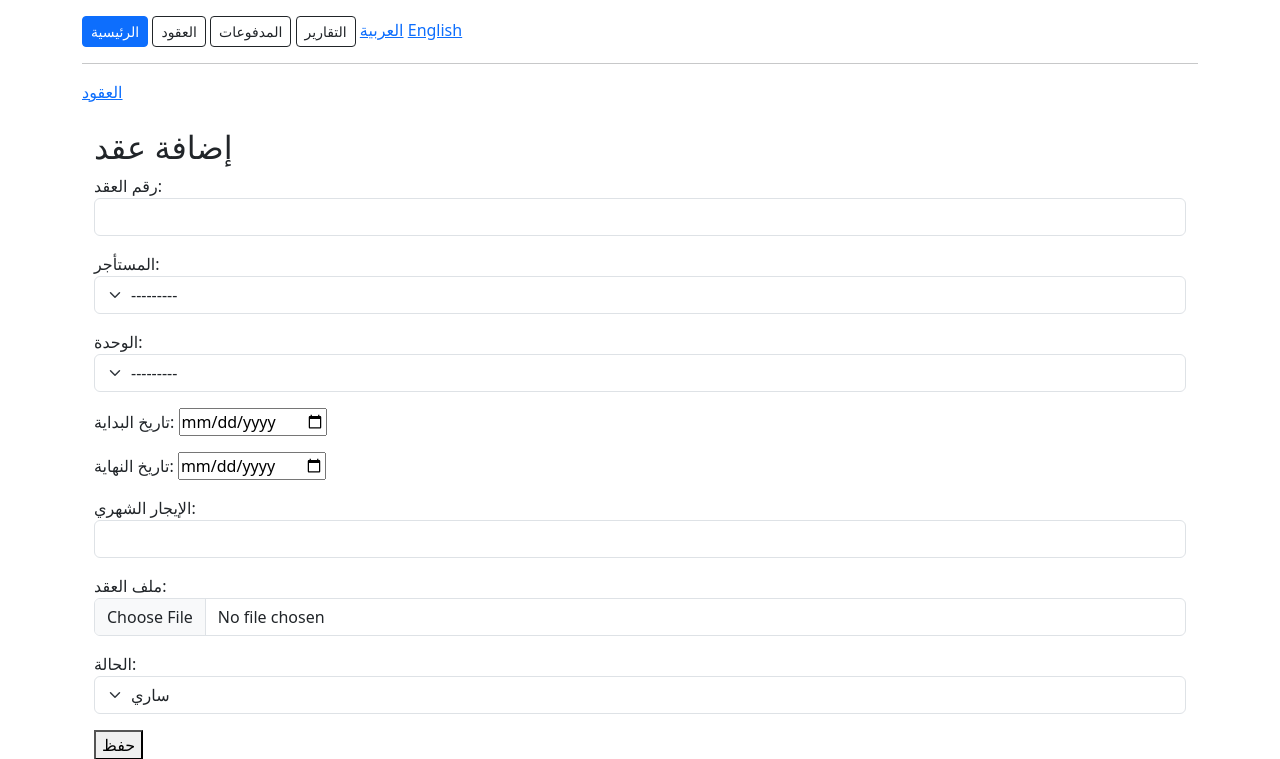
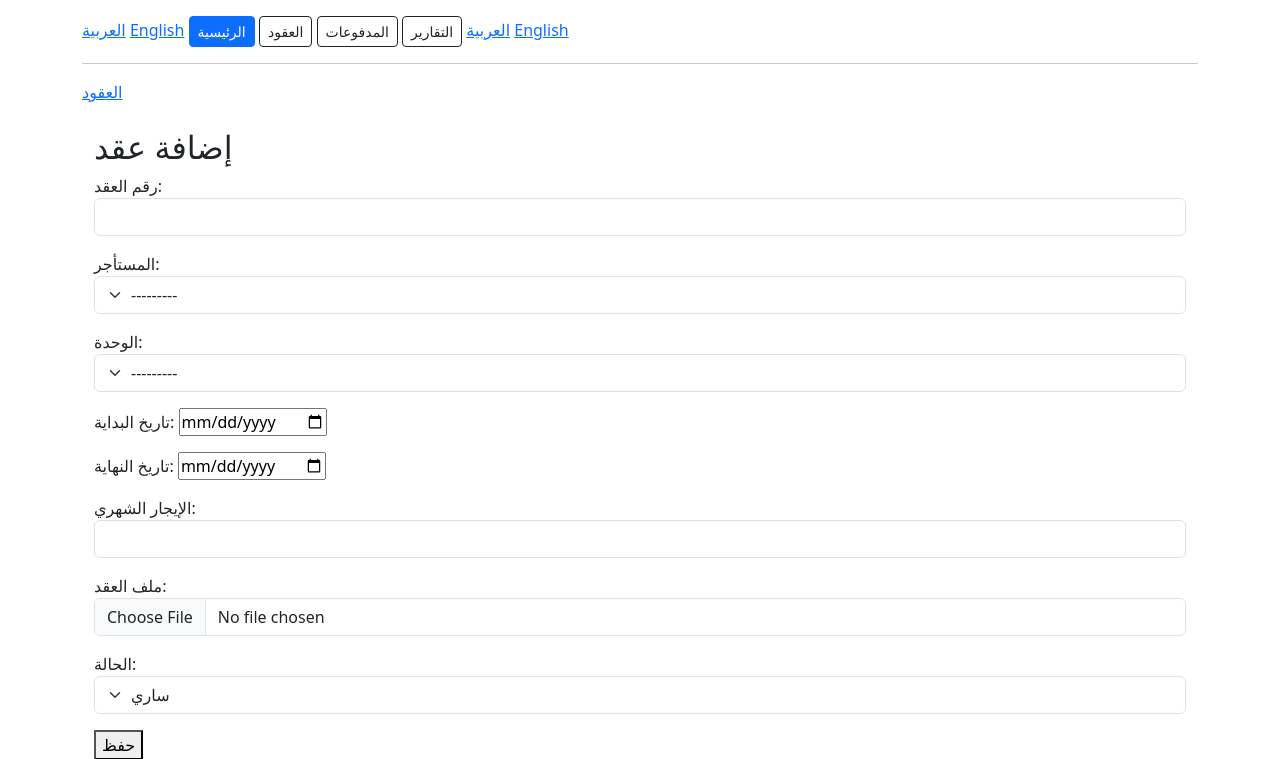
Before and after one commit to alabri0803/rental_management, a Django app: page /contracts/new/ in a window 1280 px wide. Shown: the top 759 px of the page. Run offline with Django 5.2, Linux system fonts and the light colour scheme; data that the repository does not hold is empty.

Commit message:
العربي

```diff
--- a/templates/base.html
+++ b/templates/base.html
@@ -9,6 +9,8 @@
 </head>
 <body class="container py-3">
   <nav class="mb-4">
+    <a href="{% url 'set_language' %}?language=ar&next={{ request.path }}">العربية</a>
+    <a href="{% url 'set_language' %}?language=en&next={{ request.path }}">English</a>
     <a class="btn btn-sm btn-primary" href="/">الرئيسية</a>
     <a class="btn btn-sm btn-outline-dark" href="{% url 'contract_list' %}">العقود</a>
     <a class="btn btn-sm btn-outline-dark" href="{% url 'payment_list' %}">المدفوعات</a>
```
